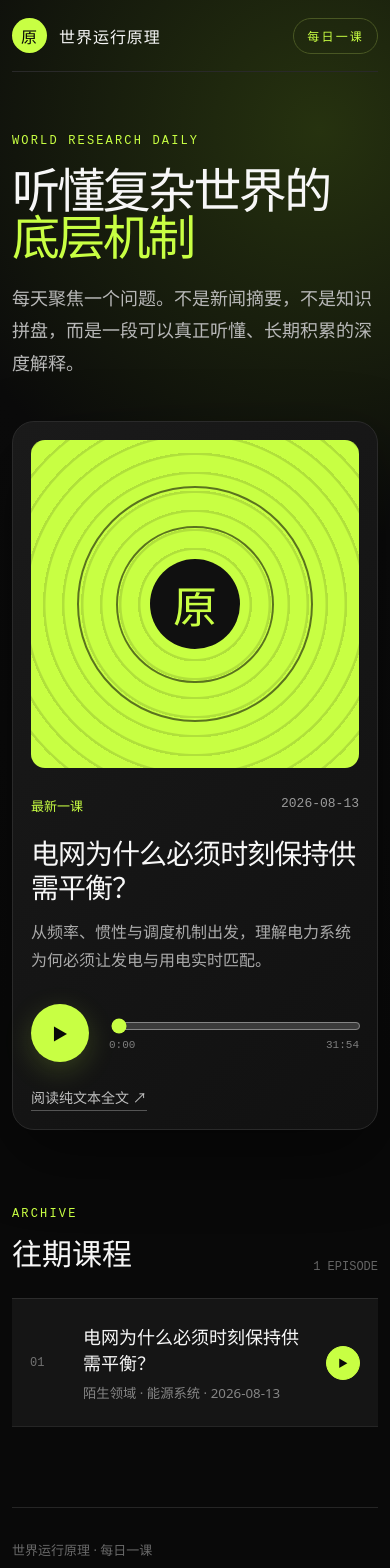
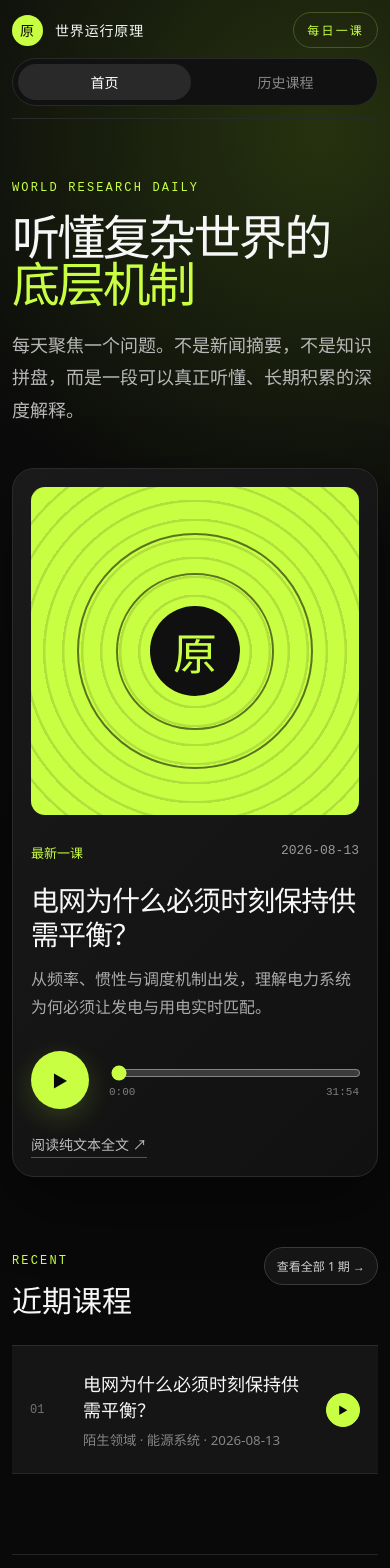
Before and after one commit to Loveyless/world-research-daily, a React (Vite) app: page / in a window 390 px wide. Shown: the top 1568 px of the page. Built offline with nearby package versions, Linux system fonts and the light colour scheme.

Commit message:
feat: add searchable course history page

```diff
--- a/src/App.jsx
+++ b/src/App.jsx
@@ -1,5 +1,6 @@
-import { useEffect, useRef, useState } from 'react'
+import { useEffect, useMemo, useRef, useState } from 'react'
 import { episodes } from './episodes.js'
+import { filterEpisodes, getEpisodePage, HOME_EPISODE_LIMIT } from './archive.js'
 import './styles.css'
 
 const base = import.meta.env.BASE_URL
@@ -11,12 +12,32 @@ function formatTime(value) {
   return `${minutes}:${seconds}`
 }
 
+function EpisodeRow({ episode, index, total, active, onPlay }) {
+  return (
+    <button className={`episode ${active ? 'active' : ''}`} onClick={() => onPlay(episode)}>
+      <span className="episode-index">{String(total - index).padStart(2, '0')}</span>
+      <span className="episode-main"><strong>{episode.title}</strong><small>{episode.category} · {episode.date}</small></span>
+      <span className="episode-duration">{episode.duration}</span>
+      <span className="episode-play">▶</span>
+    </button>
+  )
+}
+
 function App() {
   const [active, setActive] = useState(episodes[0])
   const [playing, setPlaying] = useState(false)
   const [time, setTime] = useState(0)
   const [duration, setDuration] = useState(0)
+  const [route, setRoute] = useState(location.hash === '#/history' ? 'history' : 'home')
+  const [query, setQuery] = useState('')
+  const [page, setPage] = useState(1)
   const audioRef = useRef(null)
+
+  useEffect(() => {
+    const updateRoute = () => setRoute(location.hash === '#/history' ? 'history' : 'home')
+    addEventListener('hashchange', updateRoute)
+    return () => removeEventListener('hashchange', updateRoute)
+  }, [])
 
   useEffect(() => {
     const audio = audioRef.current
@@ -27,32 +48,51 @@ function App() {
     setPlaying(false)
   }, [active])
 
+  const filtered = useMemo(() => filterEpisodes(episodes, query), [query])
+  const archivePage = getEpisodePage(filtered, page)
+
+  useEffect(() => setPage(1), [query])
+  useEffect(() => {
+    if (page !== archivePage.page) setPage(archivePage.page)
+  }, [page, archivePage.page])
+
+  const navigate = (nextRoute) => {
+    location.hash = nextRoute === 'history' ? '#/history' : '#/'
+    setRoute(nextRoute)
+    scrollTo({ top: 0, behavior: 'smooth' })
+  }
+
+  const selectEpisode = (episode) => {
+    setActive(episode)
+    navigate('home')
+    requestAnimationFrame(() => document.querySelector('.player-card')?.scrollIntoView({ behavior: 'smooth', block: 'center' }))
+  }
+
   const toggle = async () => {
     const audio = audioRef.current
     if (!audio) return
-    if (audio.paused) {
-      await audio.play()
-    } else {
-      audio.pause()
-    }
+    if (audio.paused) await audio.play()
+    else audio.pause()
   }
 
   const seek = (event) => {
-    const audio = audioRef.current
-    if (!audio) return
-    audio.currentTime = Number(event.target.value)
+    if (audioRef.current) audioRef.current.currentTime = Number(event.target.value)
   }
 
   return (
     <div className="app-shell">
       <header className="topbar">
-        <a className="brand" href={base} aria-label="返回首页">
-          <span className="brand-mark">原</span>
-          <span>世界运行原理</span>
-        </a>
+        <button className="brand brand-button" onClick={() => navigate('home')} aria-label="返回首页">
+          <span className="brand-mark">原</span><span>世界运行原理</span>
+        </button>
+        <nav className="topnav" aria-label="主菜单">
+          <button className={route === 'home' ? 'active' : ''} onClick={() => navigate('home')}>首页</button>
+          <button className={route === 'history' ? 'active' : ''} onClick={() => navigate('history')}>历史课程</button>
+        </nav>
         <span className="daily-badge">每日一课</span>
       </header>
 
+      {route === 'home' ? (
         <main>
           <section className="hero">
             <div className="eyebrow">WORLD RESEARCH DAILY</div>
@@ -61,55 +101,43 @@ function App() {
           </section>
 
           <section className="player-card" aria-label="当前播放">
-          <div className="cover" aria-hidden="true">
-            <span className="cover-ring ring-one" />
-            <span className="cover-ring ring-two" />
-            <span className="cover-core">原</span>
+            <div className="cover" aria-hidden="true"><span className="cover-ring ring-one" /><span className="cover-ring ring-two" /><span className="cover-core">原</span></div>
+            <div className="player-content">
+              <div className="player-meta"><span>{active.slug === episodes[0].slug ? '最新一课' : '正在收听'}</span><span>{active.date}</span></div>
+              <h2>{active.title}</h2><p>{active.description}</p>
+              <div className="controls">
+                <button className="play" onClick={toggle} aria-label={playing ? '暂停' : '播放'}>{playing ? 'Ⅱ' : '▶'}</button>
+                <div className="timeline"><input type="range" min="0" max={duration || 0} value={time} onChange={seek} aria-label="播放进度" /><div className="time"><span>{formatTime(time)}</span><span>{duration ? formatTime(duration) : active.duration}</span></div></div>
               </div>
-          <div className="player-content">
-            <div className="player-meta"><span>最新一课</span><span>{active.date}</span></div>
-            <h2>{active.title}</h2>
-            <p>{active.description}</p>
-            <div className="controls">
-              <button className="play" onClick={toggle} aria-label={playing ? '暂停' : '播放'}>
-                {playing ? 'Ⅱ' : '▶'}
-              </button>
-              <div className="timeline">
-                <input type="range" min="0" max={duration || 0} value={time} onChange={seek} aria-label="播放进度" />
-                <div className="time"><span>{formatTime(time)}</span><span>{duration ? formatTime(duration) : active.duration}</span></div>
-              </div>
-            </div>
-            <audio
-              ref={audioRef}
-              preload="metadata"
-              src={`${base}${active.audio}`}
-              onPlay={() => setPlaying(true)}
-              onPause={() => setPlaying(false)}
-              onTimeUpdate={(e) => setTime(e.currentTarget.currentTime)}
-              onLoadedMetadata={(e) => setDuration(e.currentTarget.duration)}
-              onEnded={() => setPlaying(false)}
-            />
+              <audio ref={audioRef} preload="metadata" src={`${base}${active.audio}`} onPlay={() => setPlaying(true)} onPause={() => setPlaying(false)} onTimeUpdate={(e) => setTime(e.currentTarget.currentTime)} onLoadedMetadata={(e) => setDuration(e.currentTarget.duration)} onEnded={() => setPlaying(false)} />
               <a className="transcript" href={`${base}${active.transcript}`} target="_blank" rel="noreferrer">阅读纯文本全文 ↗</a>
             </div>
           </section>
 
           <section className="archive">
-          <div className="section-heading">
-            <div><span>ARCHIVE</span><h2>往期课程</h2></div>
-            <strong>{episodes.length} EPISODE{episodes.length === 1 ? '' : 'S'}</strong>
-          </div>
+            <div className="section-heading"><div><span>RECENT</span><h2>近期课程</h2></div><button className="view-all" onClick={() => navigate('history')}>查看全部 {episodes.length} 期 →</button></div>
             <div className="episode-list">
-            {episodes.map((episode, index) => (
-              <button key={episode.slug} className={`episode ${active.slug === episode.slug ? 'active' : ''}`} onClick={() => setActive(episode)}>
-                <span className="episode-index">{String(episodes.length - index).padStart(2, '0')}</span>
-                <span className="episode-main"><strong>{episode.title}</strong><small>{episode.category} · {episode.date}</small></span>
-                <span className="episode-duration">{episode.duration}</span>
-                <span className="episode-play">▶</span>
-              </button>
-            ))}
+              {episodes.slice(0, HOME_EPISODE_LIMIT).map((episode, index) => <EpisodeRow key={episode.slug} episode={episode} index={index} total={episodes.length} active={active.slug === episode.slug} onPlay={selectEpisode} />)}
             </div>
           </section>
         </main>
+      ) : (
+        <main className="history-page">
+          <section className="history-hero">
+            <div className="eyebrow">FULL ARCHIVE</div><h1>历史课程</h1><p>按时间浏览所有课程，或搜索标题、主题与内容简介。</p>
+          </section>
+          <section className="history-toolbar">
+            <label className="search-box"><span>⌕</span><input value={query} onChange={(e) => setQuery(e.target.value)} placeholder="搜索课程，例如：电网、金融、生命科学" aria-label="搜索历史课程" /></label>
+            <span className="result-count">{filtered.length} 期课程</span>
+          </section>
+          {archivePage.items.length ? (
+            <div className="episode-list history-list">
+              {archivePage.items.map((episode, index) => <EpisodeRow key={episode.slug} episode={episode} index={(archivePage.page - 1) * 20 + index} total={episodes.length} active={active.slug === episode.slug} onPlay={selectEpisode} />)}
+            </div>
+          ) : <div className="empty-state"><strong>没有找到相关课程</strong><span>换一个关键词试试。</span></div>}
+          {archivePage.pageCount > 1 && <nav className="pagination" aria-label="历史课程分页"><button disabled={archivePage.page === 1} onClick={() => setPage((value) => value - 1)}>上一页</button><span>{archivePage.page} / {archivePage.pageCount}</span><button disabled={archivePage.page === archivePage.pageCount} onClick={() => setPage((value) => value + 1)}>下一页</button></nav>}
+        </main>
+      )}
 
       <footer><span>世界运行原理 · 每日一课</span><span>理解，而不只是知道。</span></footer>
     </div>
--- /dev/null
+++ b/src/archive.js
@@ -0,0 +1,19 @@
+export const HOME_EPISODE_LIMIT = 5
+export const HISTORY_PAGE_SIZE = 20
+
+export function filterEpisodes(items, query) {
+  const keyword = query.trim().toLocaleLowerCase('zh-CN')
+  if (!keyword) return items
+  return items.filter((item) =>
+    [item.title, item.description, item.category, item.date]
+      .filter(Boolean)
+      .some((value) => value.toLocaleLowerCase('zh-CN').includes(keyword)),
+  )
+}
+
+export function getEpisodePage(items, requestedPage, pageSize = HISTORY_PAGE_SIZE) {
+  const pageCount = Math.max(1, Math.ceil(items.length / pageSize))
+  const page = Math.min(Math.max(1, Number(requestedPage) || 1), pageCount)
+  const start = (page - 1) * pageSize
+  return { page, pageCount, items: items.slice(start, start + pageSize) }
+}
--- a/src/styles.css
+++ b/src/styles.css
@@ -13,11 +13,15 @@ body { margin: 0; min-width: 320px; min-height: 100vh; background: radial-gradie
 button, input { font: inherit; }
 a { color: inherit; text-decoration: none; }
 .app-shell { width: min(1160px, calc(100% - 40px)); margin: 0 auto; }
-.topbar { height: 88px; display: flex; align-items: center; justify-content: space-between; border-bottom: 1px solid #292929; }
+.topbar { height: 88px; display: grid; grid-template-columns: 1fr auto 1fr; align-items: center; border-bottom: 1px solid #292929; }
 .brand { display: flex; gap: 12px; align-items: center; font-weight: 750; letter-spacing: .06em; }
+.brand-button { border: 0; background: transparent; color: inherit; padding: 0; cursor: pointer; justify-self: start; }
 .brand-mark { display: grid; place-items: center; width: 35px; height: 35px; border-radius: 50%; color: #080808; background: var(--accent); font-family: serif; font-weight: 900; }
+.topnav { display: flex; align-items: center; gap: 8px; padding: 5px; border: 1px solid #292929; border-radius: 999px; background: #111; }
+.topnav button { border: 0; border-radius: 999px; padding: 9px 18px; background: transparent; color: #888; cursor: pointer; font-size: 14px; }
+.topnav button.active { background: #292929; color: #fff; }
 .daily-badge, .eyebrow, .section-heading span { color: var(--accent); font-family: ui-monospace, monospace; font-size: 12px; letter-spacing: .18em; }
-.daily-badge { border: 1px solid #495723; padding: 8px 13px; border-radius: 999px; }
+.daily-badge { justify-self: end; border: 1px solid #495723; padding: 8px 13px; border-radius: 999px; }
 main { padding: 92px 0 80px; }
 .hero { max-width: 820px; margin-bottom: 62px; }
 .hero h1 { margin: 18px 0 22px; font-size: clamp(48px, 8vw, 94px); line-height: .98; letter-spacing: -.055em; }
@@ -39,8 +43,26 @@ main { padding: 92px 0 80px; }
 .timeline { flex: 1; }.timeline input { width: 100%; accent-color: var(--accent); cursor: pointer; }.time { display: flex; justify-content: space-between; color: #7e7e7e; font: 11px ui-monospace, monospace; }
 .transcript { display: inline-block; margin-top: 25px; color: #bfbfbf; border-bottom: 1px solid #555; padding-bottom: 3px; font-size: 14px; }
 .archive { margin-top: 96px; }.section-heading { display: flex; align-items: end; justify-content: space-between; margin-bottom: 24px; }.section-heading h2 { font-size: 38px; margin: 8px 0 0; }.section-heading strong { color: #646464; font: 12px ui-monospace, monospace; }
+.view-all { border: 1px solid #3a3a3a; border-radius: 999px; padding: 10px 16px; color: #d2d2d2; background: #151515; cursor: pointer; }
+.view-all:hover { color: #090909; background: var(--accent); border-color: var(--accent); }
+.history-page { min-height: 72vh; }
+.history-hero { max-width: 760px; margin-bottom: 52px; }
+.history-hero h1 { margin: 14px 0 15px; font-size: clamp(48px, 7vw, 78px); letter-spacing: -.05em; }
+.history-hero p { color: #a7a7a7; font-size: 17px; }
+.history-toolbar { display: flex; justify-content: space-between; align-items: center; gap: 24px; margin-bottom: 28px; }
+.search-box { min-width: 0; flex: 1; max-width: 650px; display: flex; align-items: center; gap: 12px; padding: 0 18px; border: 1px solid #383838; border-radius: 999px; background: #151515; color: #828282; }
+.search-box:focus-within { border-color: #718d32; box-shadow: 0 0 0 3px rgba(200,255,67,.08); }
+.search-box input { width: 100%; height: 50px; border: 0; outline: 0; color: #fff; background: transparent; }
+.result-count { white-space: nowrap; color: #777; font: 12px ui-monospace, monospace; }
+.history-list { min-height: 290px; }
+.empty-state { min-height: 300px; display: grid; place-content: center; gap: 10px; text-align: center; color: #777; border-top: 1px solid #292929; border-bottom: 1px solid #292929; }
+.empty-state strong { color: #ddd; font-size: 20px; }
+.pagination { display: flex; align-items: center; justify-content: center; gap: 20px; margin-top: 38px; }
+.pagination button { border: 1px solid #3a3a3a; border-radius: 999px; padding: 9px 16px; background: #151515; color: #ddd; cursor: pointer; }
+.pagination button:disabled { opacity: .35; cursor: not-allowed; }
+.pagination span { color: #777; font: 12px ui-monospace, monospace; }
 .episode-list { border-top: 1px solid #2c2c2c; }
 .episode { width: 100%; color: inherit; border: 0; border-bottom: 1px solid #252525; background: transparent; display: grid; grid-template-columns: 60px 1fr auto 44px; gap: 18px; align-items: center; text-align: left; padding: 24px 10px; cursor: pointer; transition: .2s; }
 .episode:hover, .episode.active { background: #151515; padding-left: 18px; padding-right: 18px; }.episode-index, .episode-duration { color: #727272; font: 12px ui-monospace, monospace; }.episode-main { display: flex; flex-direction: column; gap: 8px; }.episode-main strong { font-size: 18px; }.episode-main small { color: #858585; }.episode-play { display: grid; place-items: center; width: 34px; height: 34px; border: 1px solid #3b3b3b; border-radius: 50%; font-size: 10px; }.episode.active .episode-play { background: var(--accent); color: #090909; border-color: var(--accent); }
 footer { min-height: 110px; border-top: 1px solid #252525; display: flex; justify-content: space-between; align-items: center; color: #696969; font-size: 13px; }
-@media (max-width: 780px) { .app-shell { width: min(100% - 24px, 1160px); }.topbar { height: 72px; } main { padding-top: 62px; }.hero { margin-bottom: 42px; }.player-card { grid-template-columns: 1fr; gap: 28px; padding: 18px; }.cover { max-height: 340px; }.archive { margin-top: 70px; }.episode { grid-template-columns: 35px 1fr auto; }.episode-duration { display: none; }.episode-play { grid-column: 3; grid-row: 1; }.section-heading h2 { font-size: 30px; } footer { align-items: flex-start; flex-direction: column; justify-content: center; gap: 8px; } }
+@media (max-width: 780px) { .app-shell { width: min(100% - 24px, 1160px); }.topbar { height: auto; min-height: 72px; grid-template-columns: 1fr auto; gap: 10px; padding: 12px 0; }.topnav { grid-column: 1 / -1; grid-row: 2; justify-self: stretch; justify-content: center; }.daily-badge { grid-column: 2; grid-row: 1; }.topnav button { flex: 1; padding: 8px 12px; }.brand { font-size: 14px; }.brand-mark { width: 31px; height: 31px; } main { padding-top: 62px; }.hero { margin-bottom: 42px; }.player-card { grid-template-columns: 1fr; gap: 28px; padding: 18px; }.cover { max-height: 340px; }.archive { margin-top: 70px; }.history-toolbar { align-items: stretch; flex-direction: column; gap: 12px; }.search-box { max-width: none; }.result-count { align-self: flex-end; }.episode { grid-template-columns: 35px 1fr auto; }.episode-duration { display: none; }.episode-play { grid-column: 3; grid-row: 1; }.section-heading { align-items: flex-start; gap: 15px; }.section-heading h2 { font-size: 30px; }.view-all { font-size: 12px; padding: 9px 12px; } footer { align-items: flex-start; flex-direction: column; justify-content: center; gap: 8px; } }
```
Also changed, not shown: 1 other file (tests, documents, lock files or other folders). Lines whose indentation alone changed are shown as unchanged.
